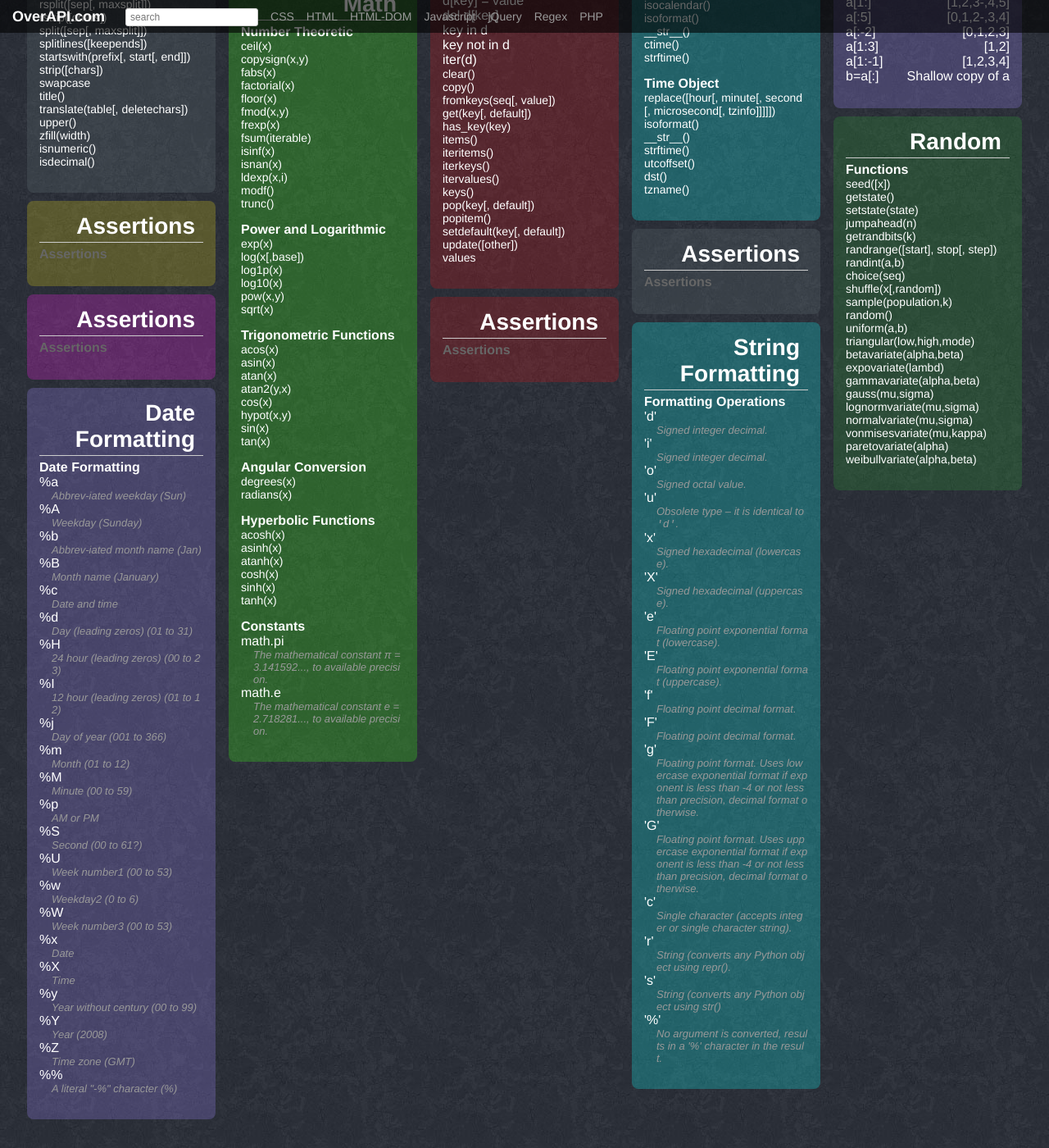
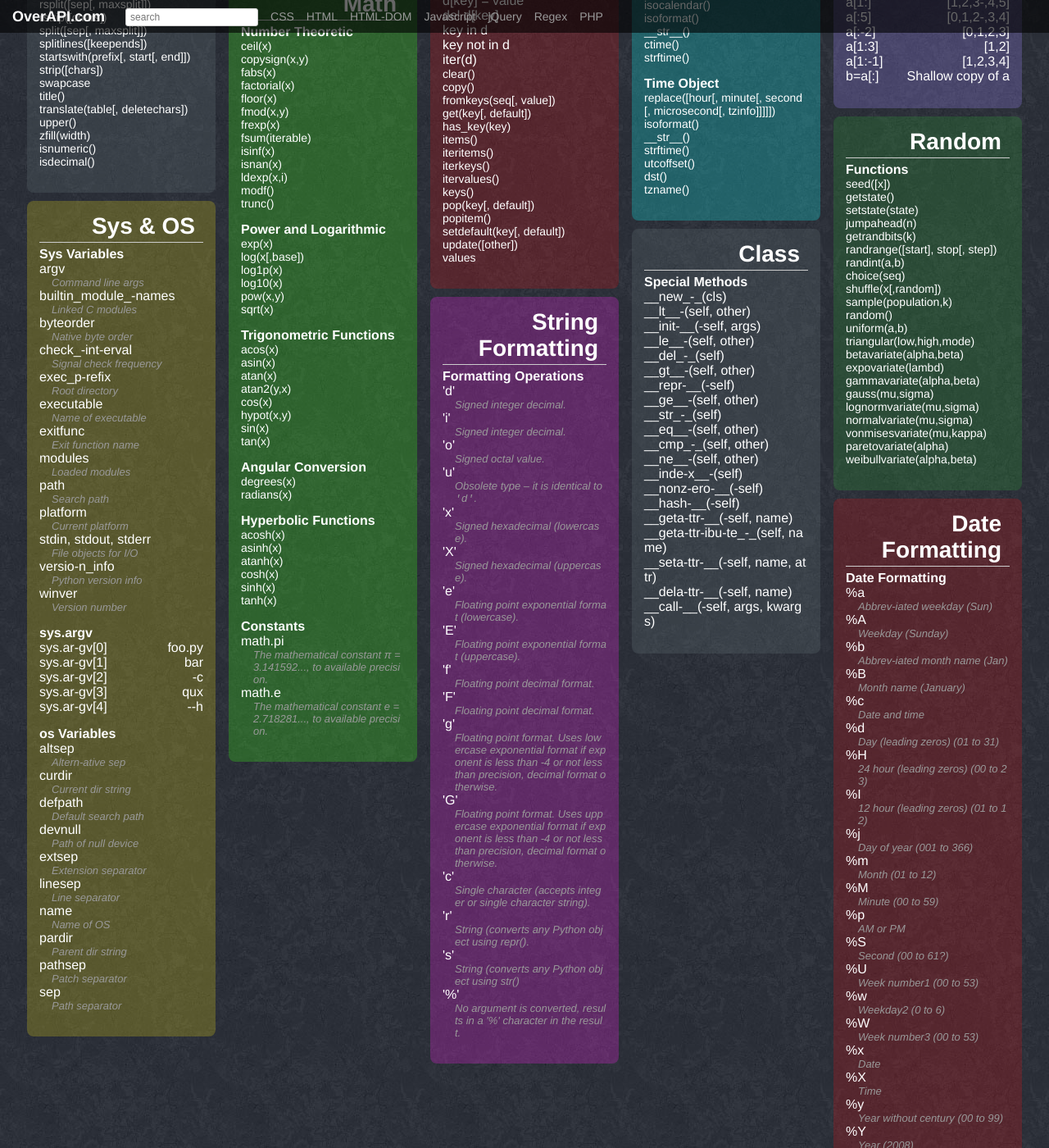
Before and after one commit to code9media/overthecs.github.io, a Jekyll site: the page built from python.html, in a window 1280 px wide and 1400 px high, scrolled down 559 px. Shown: the whole window at 82% size. Built offline with Jekyll 4.4.1, drawn with Linux system fonts in a browser that asks for light colours; Markdown is read by kramdown in place of the engine named in the settings; before the commit the page ends 1929 px from its top, so only the background shows below that.

Commit message:
python cheat sheet random

```diff
--- a/python.html
+++ b/python.html
@@ -253,7 +253,6 @@ title:     Python Cheatsheet
         </div>
     </div>
 
-
     <div class="board">
         <h2 class="board-title">Math</h2>
         <div class="board-card">
@@ -360,34 +359,105 @@ title:     Python Cheatsheet
     </div>
 
     <div class="board">
-        <h2 class="board-title">Assertions</h2>
+        <h2 class="board-title">Sys &amp; OS</h2>
         <div class="board-card">
-            <h3 class="board-card-title">Assertions</h3>
+            <h3 class="board-card-title">Sys Variables</h3>
             <ul>
+                <li>argv</li>
+                <li class="tip">Command line args</li>
+                <li>builtin_module_-names</li>
+                <li class="tip">Linked C modules</li>
+                <li>byteorder</li>
+                <li class="tip">Native byte order</li>
+                <li>check_-int-erval</li>
+                <li class="tip">Signal check frequency</li>
+                <li>exec_p-refix</li>
+                <li class="tip">Root directory</li>
+                <li>executable</li>
+                <li class="tip">Name of executable</li>
+                <li>exitfunc</li>
+                <li class="tip">Exit function name</li>
+                <li>modules</li>
+                <li class="tip">Loaded modules</li>
+                <li>path</li>
+                <li class="tip">Search path</li>
+                <li>platform</li>
+                <li class="tip">Current platform</li>
+                <li>stdin, stdout, stderr</li>
+                <li class="tip">File objects for I/O</li>
+                <li>versio-n_info</li>
+                <li class="tip">Python version info</li>
+                <li>winver</li>
+                <li class="tip">Version number</li>
+            </ul>
+        </div>
+        <div class="board-card">
+            <h3 class="board-card-title">sys.argv</h3>
+            <ul>
+                <li class="right">foo.py</li>
+                <li>sys.ar-gv[0]</li>
+                <li class="right">bar</li>
+                <li>sys.ar-gv[1]</li>
+                <li class="right">-c</li>
+                <li>sys.ar-gv[2]</li>
+                <li class="right">qux</li>
+                <li>sys.ar-gv[3]</li>
+                <li class="right">--h</li>
+                <li>sys.ar-gv[4]</li>
+            </ul>
+        </div>
+        <div class="board-card">
+            <h3 class="board-card-title">os Variables</h3>
+            <ul>
+                <li>altsep</li>
+                <li class="tip">Altern-ative sep</li>
+                <li>curdir</li>
+                <li class="tip">Current dir string</li>
+                <li>defpath</li>
+                <li class="tip">Default search path</li>
+                <li>devnull</li>
+                <li class="tip">Path of null device</li>
+                <li>extsep</li>
+                <li class="tip">Extension separator</li>
+                <li>linesep</li>
+                <li class="tip">Line separator</li>
+                <li>name</li>
+                <li class="tip">Name of OS</li>
+                <li>pardir</li>
+                <li class="tip">Parent dir string</li>
+                <li>pathsep</li>
+                <li class="tip">Patch separator</li>
+                <li>sep</li>
+                <li class="tip">Path separator</li>
             </ul>
         </div>
     </div>
+
     <div class="board">
-        <h2 class="board-title">Assertions</h2>
+        <h2 class="board-title">Class</h2>
         <div class="board-card">
-            <h3 class="board-card-title">Assertions</h3>
+            <h3 class="board-card-title">Special Methods</h3>
             <ul>
-            </ul>
-        </div>
-    </div>
-    <div class="board">
-        <h2 class="board-title">Assertions</h2>
-        <div class="board-card">
-            <h3 class="board-card-title">Assertions</h3>
-            <ul>
-            </ul>
-        </div>
-    </div>
-    <div class="board">
-        <h2 class="board-title">Assertions</h2>
-        <div class="board-card">
-            <h3 class="board-card-title">Assertions</h3>
-            <ul>
+                <li>__new_-_(cls)</li>
+                <li>__lt__-(self, other)</li>
+                <li>__init-__(-self, args)</li>
+                <li>__le__-(self, other)</li>
+                <li>__del_-_(self)</li>
+                <li>__gt__-(self, other)</li>
+                <li>__repr-__(-self)</li>
+                <li>__ge__-(self, other)</li>
+                <li>__str_-_(self)</li>
+                <li>__eq__-(self, other)</li>
+                <li>__cmp_-_(self, other)</li>
+                <li>__ne__-(self, other)</li>
+                <li>__inde-x__-(self)</li>
+                <li>__nonz-ero-__(-self)</li>
+                <li>__hash-__(-self)</li>
+                <li>__geta-ttr-__(-self, name)</li>
+                <li>__geta-ttr-ibu-te_-_(self, name)</li>
+                <li>__seta-ttr-__(-self, name, attr)</li>
+                <li>__dela-ttr-__(-self, name)</li>
+                <li>__call-__(-self, args, kwargs)</li>
             </ul>
         </div>
     </div>
```
